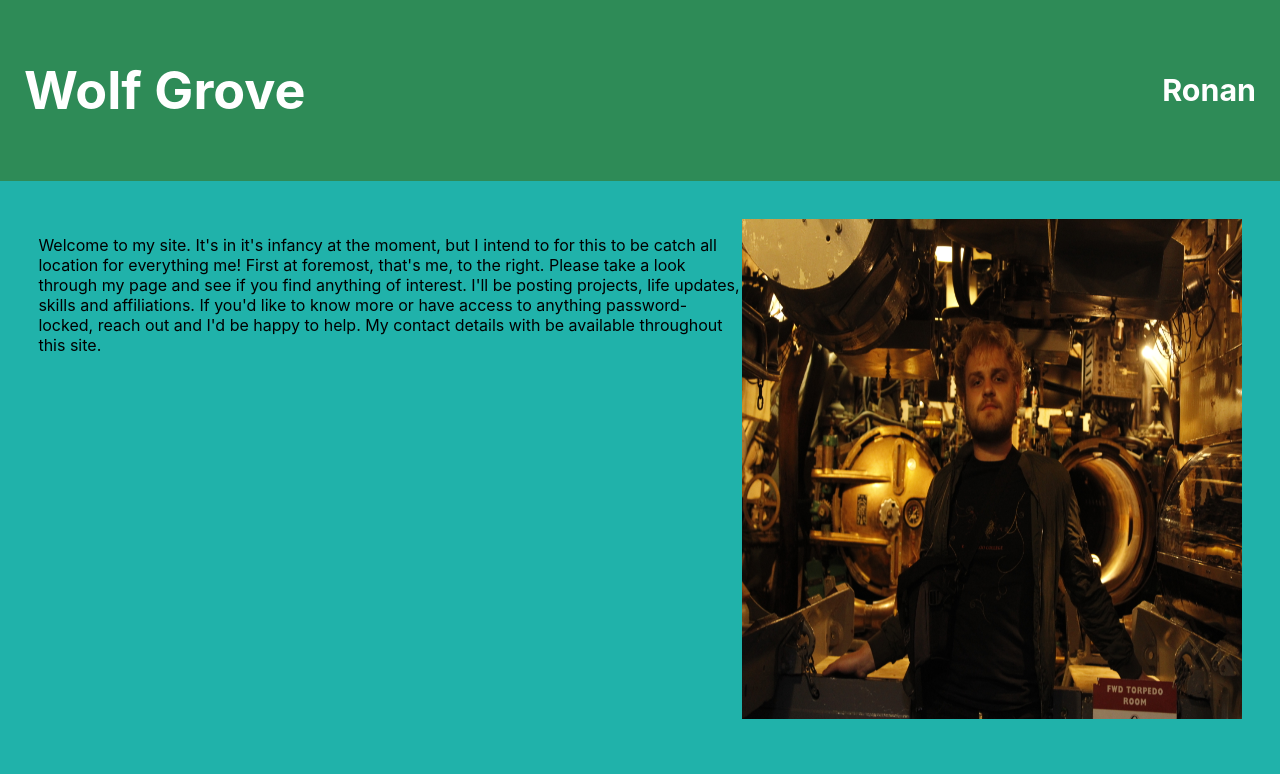
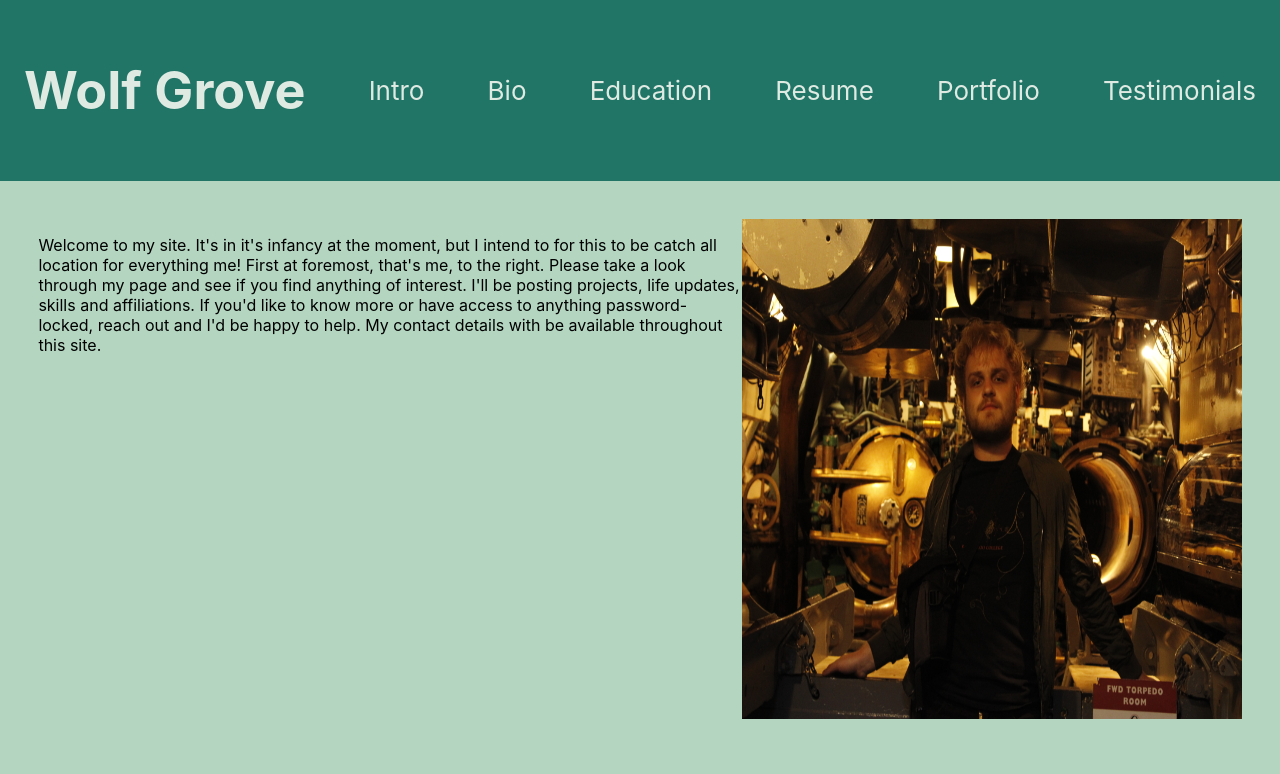
Before and after one commit to RonanGW/WolfGrove, a React (Create React App) app: page / in a window 1280 px wide. Shown: the top 774 px of the page. Built offline with nearby package versions, Linux system fonts and the light colour scheme.

Commit message:
Added a sticky header with links to sections.

```diff
--- a/src/App.css
+++ b/src/App.css
@@ -1,19 +1,21 @@
 .App {
-    background-color: lightseagreen;
+    background-color: #B4D6C1;
     display: flex;
     flex-direction: column;
     justify-content: space-between;
 }
 
 .App-header {
-    background-color: seagreen;
+    background-color: #207567;
+    color: #DFEAE2;
     padding: 3vh;
     display: flex;
     flex-direction: row;
     align-items: center;
     justify-content: space-between;
     font-size: calc(10px + 2vmin);
-    color: white;
+    position: sticky;
+    top: 0;
 }
 
 .Intro {
--- a/src/App.js
+++ b/src/App.js
@@ -1,4 +1,5 @@
 import React, { Component } from 'react';
+import { Link } from 'react-scroll'
 import './App.css';
 import Intro from './Intro.js';
 import Bio from './Bio.js';
@@ -13,10 +14,18 @@ class App extends Component {
         return (
             <div className="App">
                 <header className="App-header">
-                    <h1>Wolf Grove</h1>
-                    <h3>Ronan</h3>
+                    <div>
+                        <h1>Wolf Grove</h1>
+                        {/*Icon*/}
+                    </div>
+                    <Link to="Intro" spy={true} smooth={true}>Intro</Link>
+                    <Link to="Bio" spy={true} smooth={true}>Bio</Link>
+                    <Link to="Education" spy={true} smooth={true}>Education</Link>
+                    <Link to="Resume" spy={true} smooth={true}>Resume</Link>
+                    <Link to="Portfolio" spy={true} smooth={true}>Portfolio</Link>
+                    <Link to="Testimonials" spy={true} smooth={true}>Testimonials</Link>
                 </header>
-                <Intro />
+                <Intro/>
                 <Bio />
                 <Education />
                 <Resume />
```
